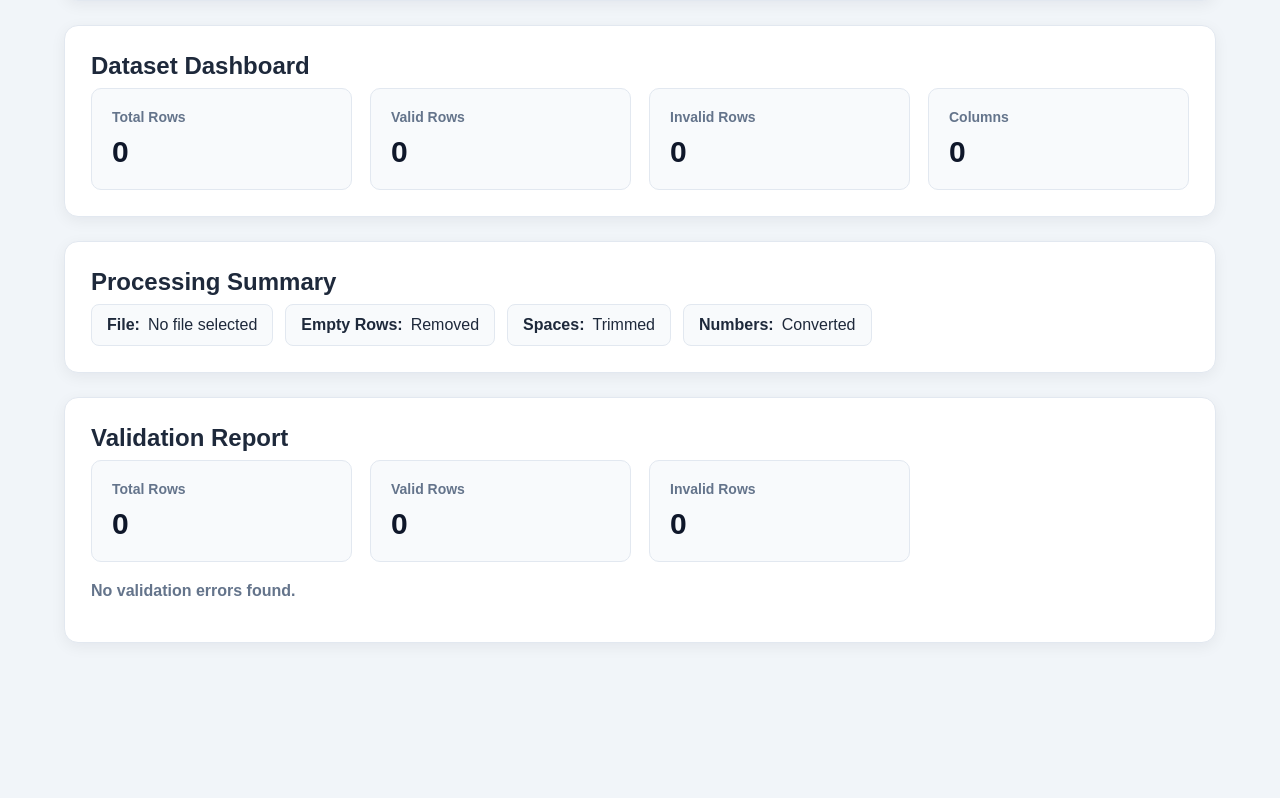
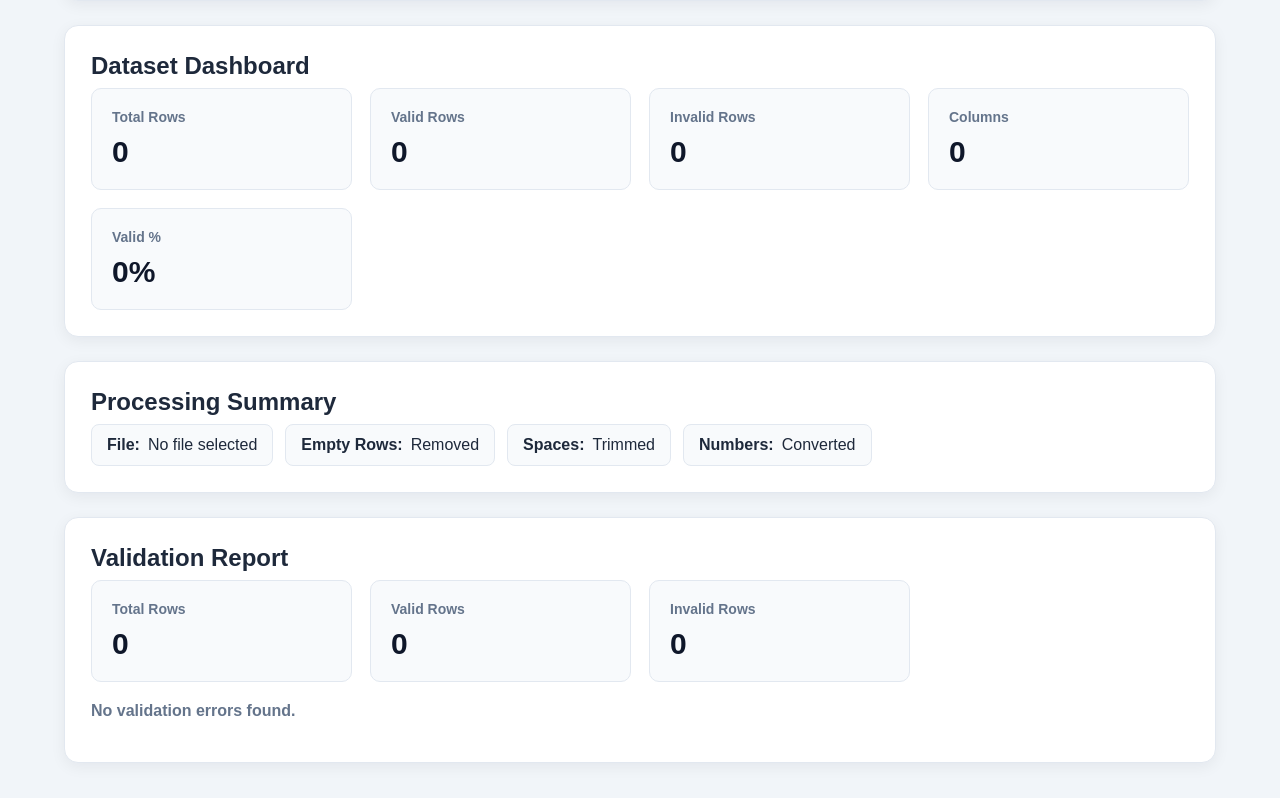
Before and after one commit to akankshapunjare/streamweaver, a React (Vite) app in the folder frontend/: page / in a window 1280 px wide. Shown: the part 787-1585 px from the top of the page. Before the commit the page ends 1465 px from the top, so only its background shows below. Built offline with nearby package versions, Linux system fonts and the light colour scheme.

Commit message:
Add dataset validity percentage

```diff
--- a/frontend/src/app.jsx
+++ b/frontend/src/app.jsx
@@ -405,7 +405,14 @@ if (selectedFile.size > 10 * 1024 * 1024) {
               </strong>
 
             </div>
-
+<div className="stat-card">
+  <h3>Valid %</h3>
+  <strong>
+    {stats.totalRows > 0
+      ? ((stats.validRows / stats.totalRows) * 100).toFixed(1)
+      : 0}%
+  </strong>
+</div>
           </div>
 
         </section>
```
